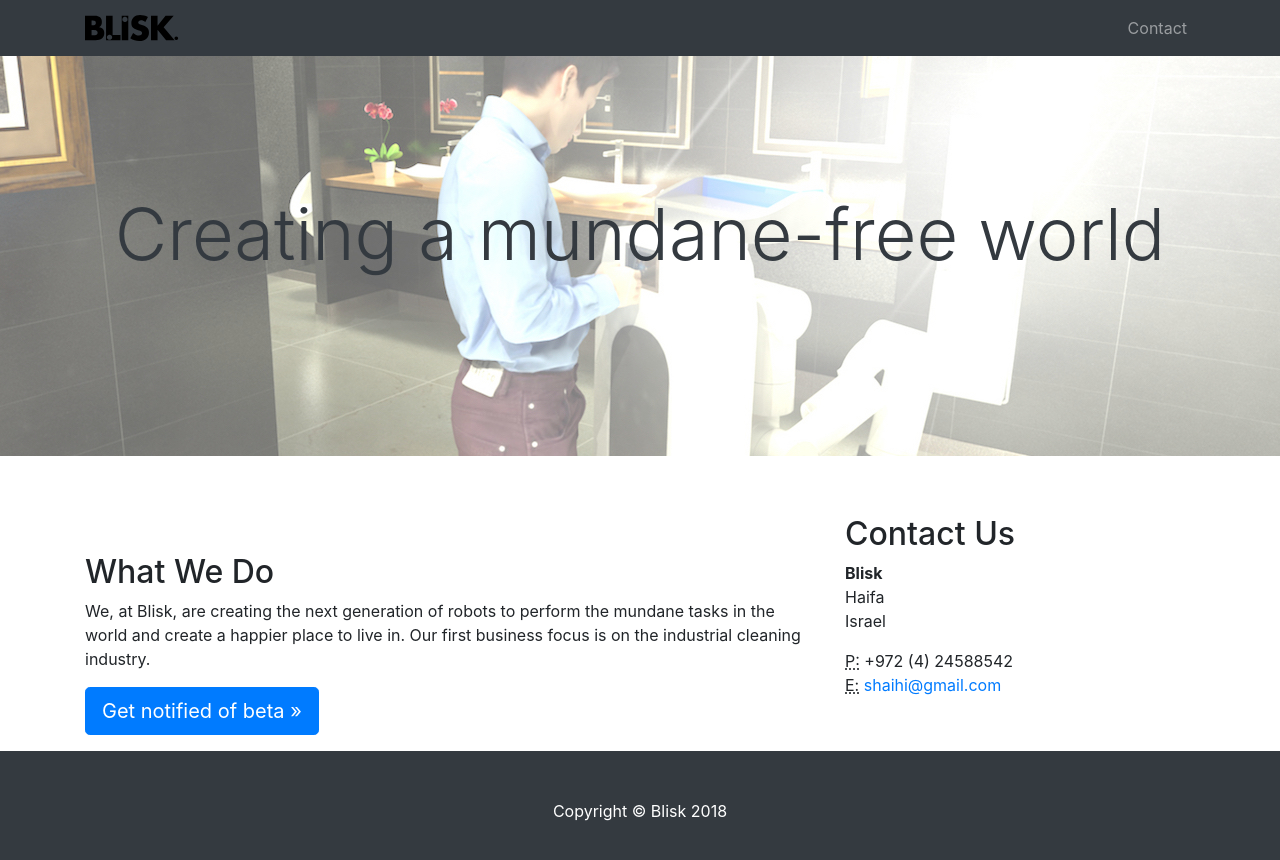
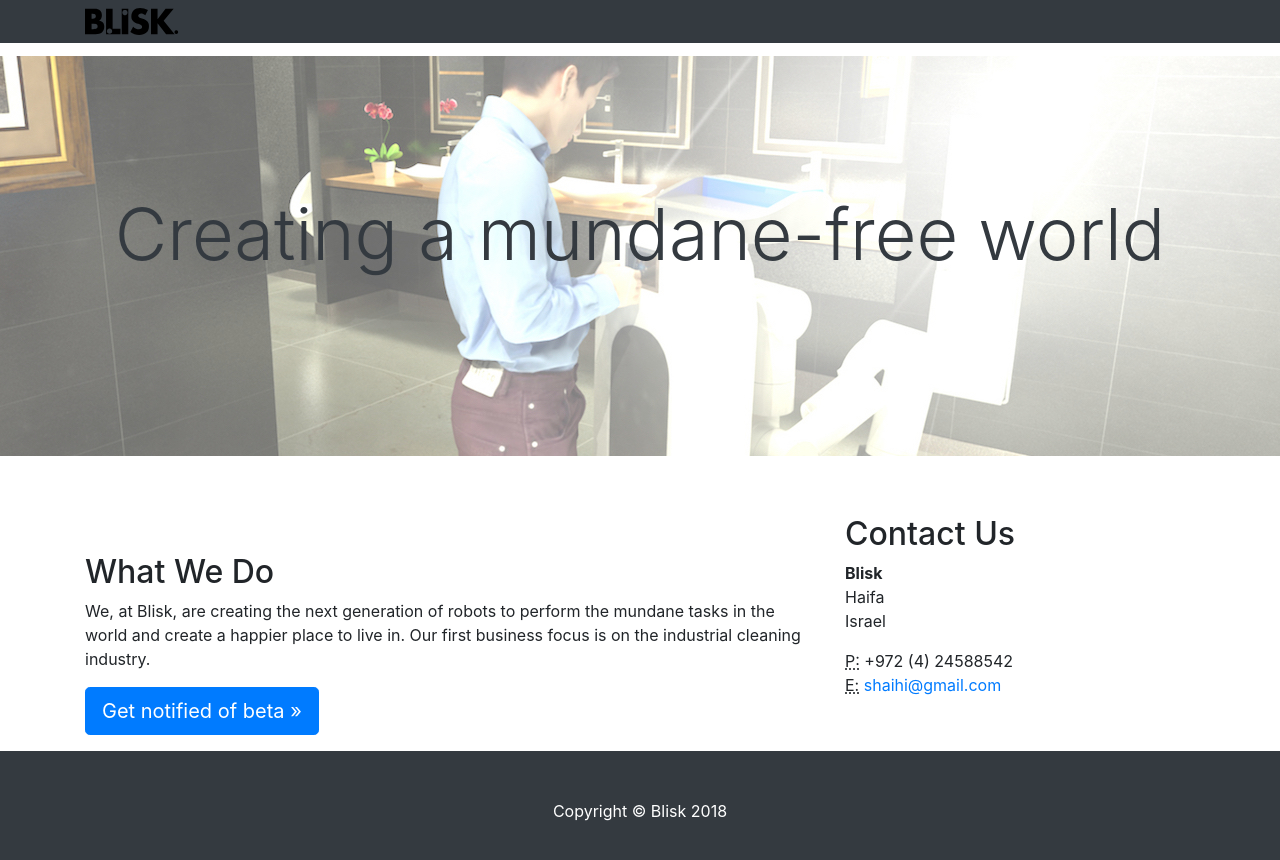
Before and after one commit to UD123/shaihi.github.io, a website: page index.html in a window 1280 px wide. Drawn offline with Linux system fonts and the light colour scheme.

Commit message:
removed menu

```diff
--- a/index.html
+++ b/index.html
@@ -23,15 +23,15 @@
     <!-- Navigation -->
     <nav class="navbar navbar-expand-lg navbar-dark bg-dark fixed-top">
       <div class="container">
-        <a class="navbar-left" href="#"><img src="images/blisk-logo_v2-small.svg"</a>
+        <a class="navbar-left" href="#"><img src="images/blisk-logo_v2-small.svg"></a>
         <button class="navbar-toggler" type="button" data-toggle="collapse" data-target="#navbarResponsive" aria-controls="navbarResponsive" aria-expanded="false" aria-label="Toggle navigation">
           <span class="navbar-toggler-icon"></span>
         </button>
         <div class="collapse navbar-collapse" id="navbarResponsive">
           <ul class="navbar-nav ml-auto">
-            <li class="nav-item">
+            <!-- <li class="nav-item">
               <a class="nav-link" href="#">Contact</a>
-            </li>
+            </li> -->
           </ul>
         </div>
       </div>
```
